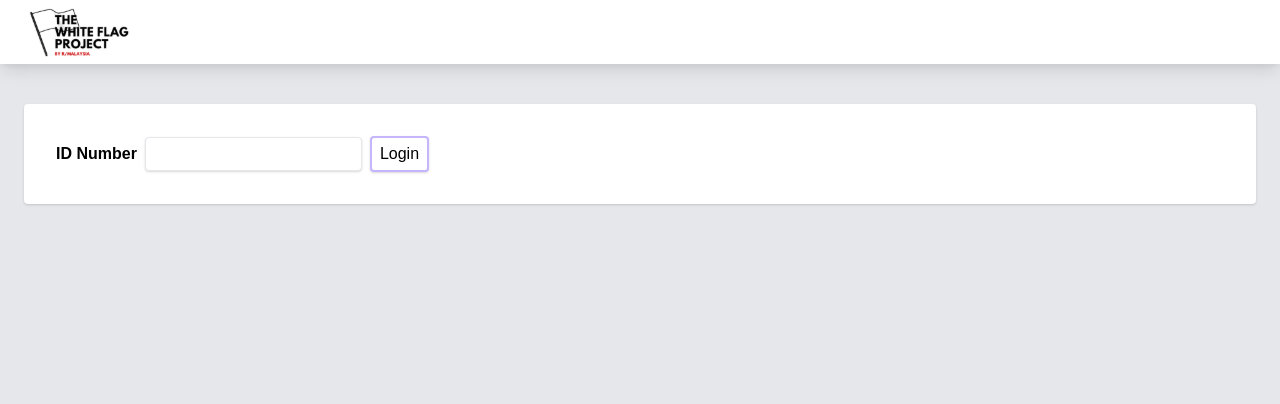
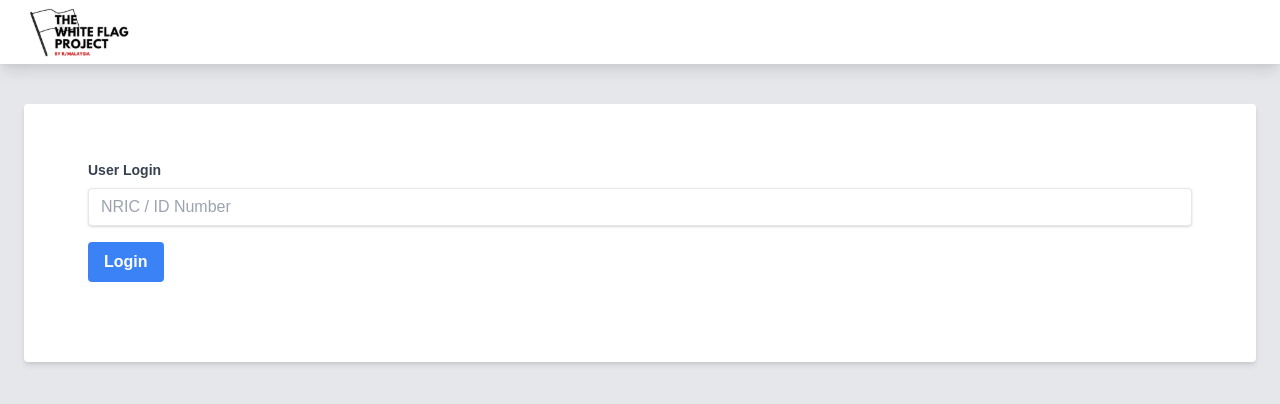
Before and after one commit to sabbyt/white-flag-checker, a Next.js app: page / in a window 1280 px wide. Shown: the top 404 px of the page. Built offline with nearby package versions, Linux system fonts and the light colour scheme.

Commit message:
Some styling changes

```diff
--- a/pages/collector/history/[id].js
+++ b/pages/collector/history/[id].js
@@ -4,7 +4,7 @@ import React, { useEffect, useState } from "react";
 import { useRouter } from 'next/router'
 import { reverse } from 'lodash'
 
-import Layout from '../../../components/layoutFoodbank'
+import Layout from '../../../components/layout'
 import { url } from '../../../config';
 
 export async function getServerSideProps(context) {
@@ -98,17 +98,18 @@ const HistoryPage = (props) => {
             <h2 className='text-gray-700 font-semibold'>Collection Success!</h2>
           </div>
 
-          <div>
-            <Link href='/foodbank/scan'>
+          <div className='flex flex-col items-stretch mt-8'>
+          <Link className="bg-transparent hover:bg-blue-500 text-blue-700 font-semibold hover:text-white py-2 px-4 border border-blue-500 hover:border-transparent rounded" href='/foodbank/scan'>
               <a>Scan again</a>
             </Link>
-          </div>
+        </div>
 
-          <div>
-            <Link href='/foodbank/manual'>
-              <a>Manual entry</a>
+          <div className='flex flex-col items-stretch mt-8'>
+          <Link className="bg-transparent hover:bg-blue-500 text-blue-700 font-semibold hover:text-white py-2 px-4 border border-blue-500 hover:border-transparent rounded" href='/foodbank/manual'>
+              <a>Enter again</a>
             </Link>
-          </div>
+        </div>
+
         </div>
       </Layout>
     )
@@ -146,10 +147,11 @@ const HistoryPage = (props) => {
       }
       </ul>
     </div>
-
-    <button onClick={() => !loading ? postCollection(props.userID) : null} className="approveButton" >
-      <p>{"Approve Collection"}</p>
-    </button>
+        <div className='flex flex-col items-stretch mt-8'>
+          <button onClick={() => !loading ? postCollection(props.userID) : null} className="approveButton" >
+            <p>{"Approve Collection"}</p>
+          </button>
+        </div>
     </div>
     }
 
--- a/pages/foodbank/home.js
+++ b/pages/foodbank/home.js
@@ -9,7 +9,7 @@ const MenuButtons = (props) => {
     <Link href={props.href} passHref>
       <div className='buttons'>
         <img className='buttonsImage' src={props.src} />
-        <h2 className='text-sm text-center text-gray-600 mt-4 '>{props.text}</h2>
+        <h2 className='text-sm text-center text-gray-600 mt-4'>{props.text}</h2>
       </div>
     </Link>
   )
@@ -25,7 +25,7 @@ const FoodbankHome = () => {
         <h2 className='text-gray-700 font-semibold'>Foodbank Portal</h2>
         <div className='flex flex-col items-stretch mt-8 gap-6'>
           <MenuButtons href='/foodbank/scan' src='/images/qrcustomer.png' text='Scan Collector' />
-          <MenuButtons href='/foodbank/manual' src='/images/category.png' text='Manual Entry' />
+          <MenuButtons href='/foodbank/manual' src='/images/edit-text.png' text='Manual Entry' />
         </div>
       </ContentCard>
     </Layout>
--- a/pages/foodbank/manual.js
+++ b/pages/foodbank/manual.js
@@ -72,7 +72,7 @@ const ManualCollector = () => {
 
         <div className='flex flex-col items-stretch  mt-8 justify-items-center'>
           <form onSubmit={checkUser}>
-            <label htmlFor='idNumber'>NRIC / ID Number</label><br />
+            <label htmlFor='idNumber'>ID Number</label><br />
             <input id='idNumber' name='idNumber' type='text' autoComplete='name' className='inputField' placeholder='NRIC / ID Number' required />
             <br />
             <button type='submit' disabled={loading} className='approveButton'>
--- a/pages/index.js
+++ b/pages/index.js
@@ -28,19 +28,18 @@ function Home ({ data }) {
     )
 
     const result = await res.json()
-    console.log('RESULT', result)
     setUserDetails(result)
   }
 
   return userDetails ? (
     <Layout home>
-      <div className='bg-white p-8 rounded-br-md rounded-bl-md mt-10 flex flex-col items-strech'>
+      <div className='bg-white m-6 shadow-md p-8 rounded mt-10 flex flex-col items-strech'>
         <div className='flex-1'>
           <h2 className='text-gray-700 font-semibold'>Profile</h2>
         </div>
 
         <div className='flex flex-col items-stretch  mt-8 justify-items-center'>
-          <h2>NRIC / ID Number: {userDetails.userID}</h2>
+          <h2>ID Number: {userDetails.userID}</h2>
           <br />
           <QRCode value={userDetails._id} />
           <br />
@@ -51,13 +50,19 @@ function Home ({ data }) {
     </Layout>
   ) : (
     <Layout home>
-      <div className='bg-white m-6 shadow p-8 rounded mt-10 flex flex-col items-strech'>
-        <form className='flex gap-2 items-center' onSubmit={loginUser}>
-          <div className='flex gap-2 items-center'>
-            <label className='font-bold' htmlFor='idNumber'>ID Number</label>
-            <input className='inputField' id='idNumber' name='idNumber' type='text' autoComplete='name' required />
+      <div className='bg-white m-6 shadow-md p-8 rounded mt-10 flex flex-col items-strech'>
+        <form class='bg-white rounded px-8 pt-6 pb-8 mb-4' onSubmit={loginUser}>
+          <div class='mb-4'>
+            <label class='block text-gray-700 text-sm font-bold mb-2' for='username'>
+              User Login
+            </label>
+            <input className='shadow appearance-none border rounded w-full py-2 px-3 text-gray-700 leading-tight focus:outline-none focus:shadow-outline' id='idNumber' name='idNumber' type='text' autoComplete='name' placeholder='NRIC / ID Number' required />
           </div>
-          <button className='rounded shadow bg-white border-2 border-purple-300 py-1 px-2 hover:bg-gray-100' type='submit'>Login</button>
+          <div class='flex items-center justify-between'>
+            <button class='bg-blue-500 hover:bg-blue-700 text-white font-bold py-2 px-4 rounded focus:outline-none focus:shadow-outline' type='submit'>
+              Login
+            </button>
+          </div>
         </form>
       </div>
     </Layout>
```
Also changed, not shown: public/images/edit-text.png (added), 1 other file (tests, documents, lock files or other folders).
